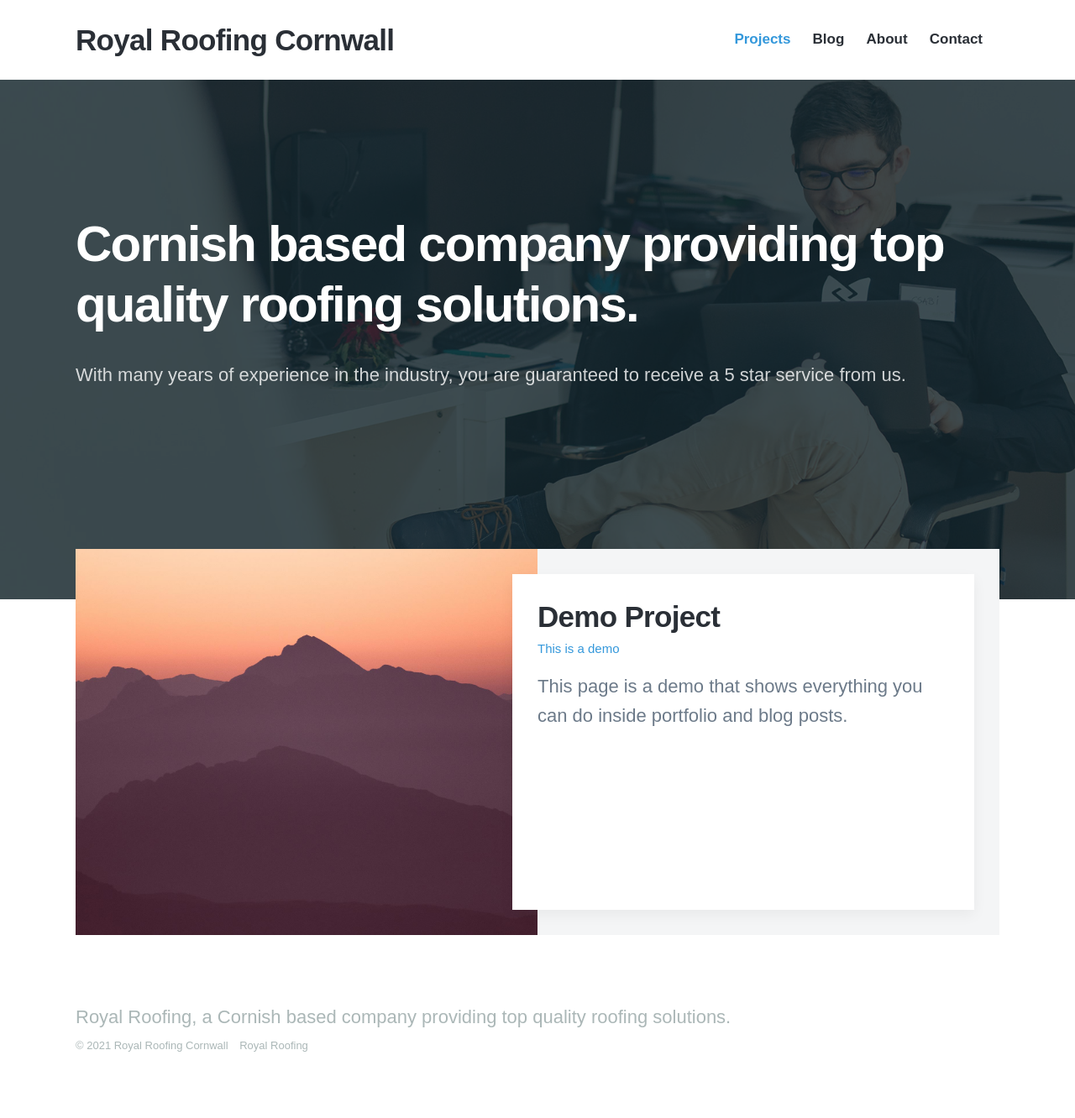
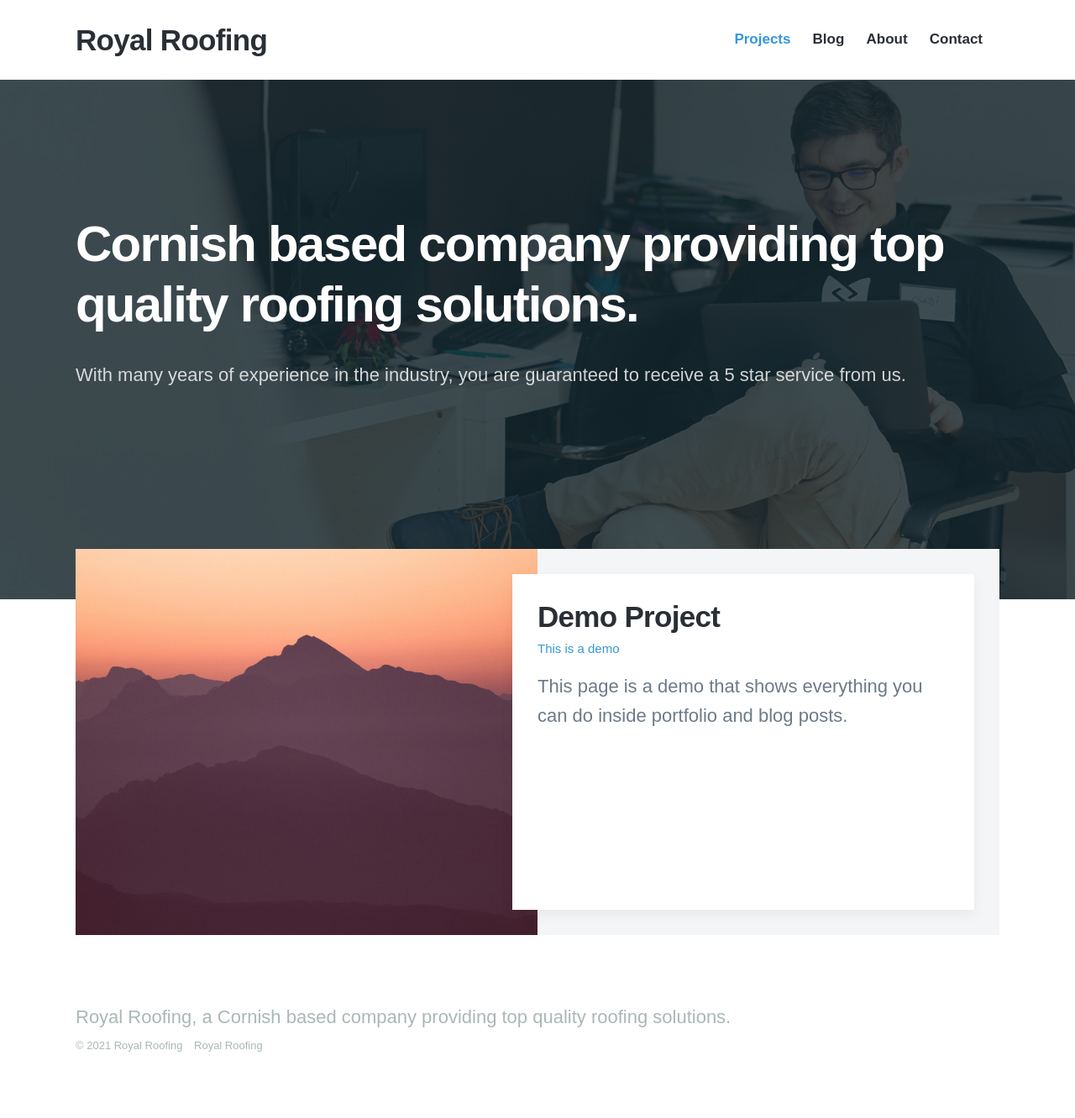
Before and after one commit to royalroofing/royalroofing.github.io, a Jekyll site: the page built from index.html, in a window 1280 px wide. Shown: the whole page at 84% size. Built offline with Jekyll 4.4.1, drawn with Linux system fonts in a browser that asks for light colours; nearby versions of some CDN libraries; some web fonts are replaced.

Commit message:
Home Changes

```diff
--- a/_data/settings.yml
+++ b/_data/settings.yml
@@ -1,5 +1,5 @@
 basic_settings:
-  site_title: Royal Roofing Cornwall
+  site_title: Royal Roofing
   favicon_image: /images/favicon.png
 
 header_settings:
--- a/_layouts/default.html
+++ b/_layouts/default.html
@@ -8,9 +8,6 @@
 	<!-- - - - - - - - - - - - - - - - - - - - - - - - - - - - - - - -
 
 	{{ site.data.settings.basic_settings.site_title }}
-
-	Personal Theme by https://jekyllthemes.io
-	Premium + free Jekyll themes for your blog or website.
 
 	- - - - - - - - - - - - - - - - - - - - - - - - - - - - - - - - -->
 
```
